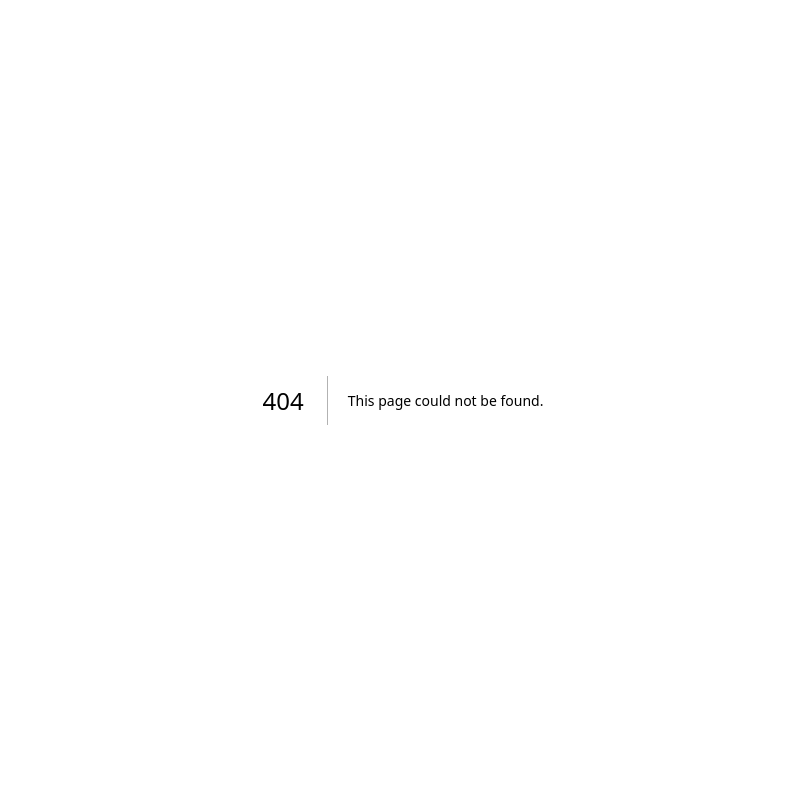
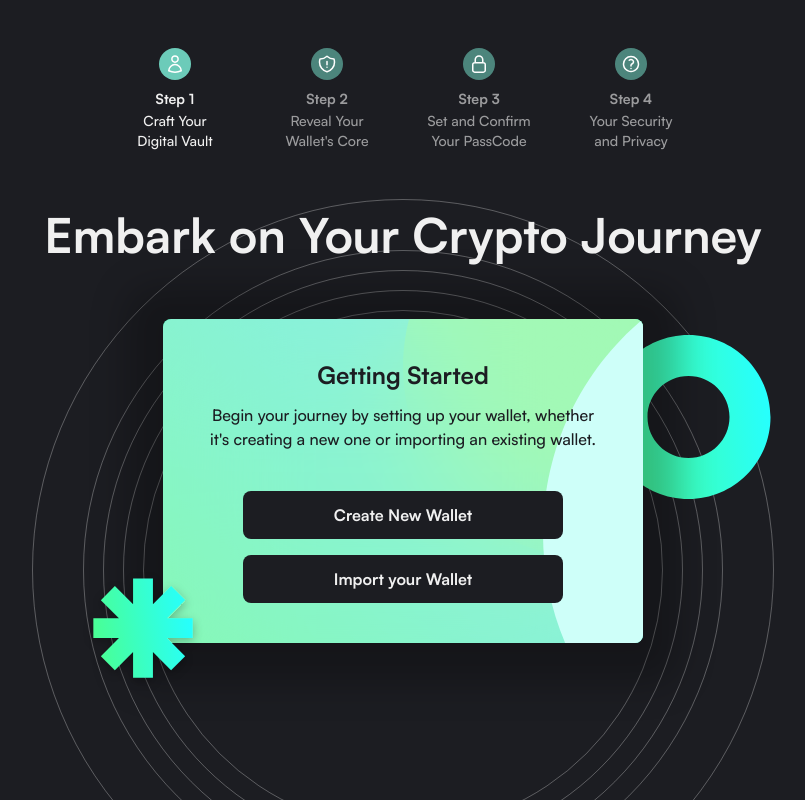
Before and after one commit to AnoyRC/eminence-wallet, a Next.js app: page /onboard in a window 1280 px wide. Before the commit this address had no page. Shown: the whole page, without its empty margins (237-1042 px from the left). Built offline with nearby package versions, Linux system fonts and the light colour scheme.

Commit message:
add onboard page and sections

```diff
--- /dev/null
+++ b/app/(userManagement)/(steps)/layout.js
@@ -0,0 +1,30 @@
+import Image from 'next/image';
+
+import DynamicHeading from '@/components/layout/userManagement/onboard/DynamicHeading';
+import Steps from '@/components/layout/userManagement/onboard/Steps';
+import UserForm from '@/components/layout/userManagement/UserForm';
+
+export const metadata = {
+  title: 'Eminence | On Board',
+  description: 'Generated by create next app',
+};
+
+export default function StepsLayout({ children }) {
+  return (
+    <section className="bg-primary-black py-10 min-h-screen overflow-hidden">
+      <Steps />
+
+      <div className="flex flex-col items-center mt-10 relative">
+        <Image
+          src="/images/userManagement/form-bg-circles.svg"
+          width={742}
+          height={742}
+          alt=""
+          className="absolute top-0 left-[50%] transform -translate-x-1/2"
+        />
+        <DynamicHeading />
+        <UserForm>{children}</UserForm>
+      </div>
+    </section>
+  );
+}
--- /dev/null
+++ b/app/(userManagement)/(steps)/loading.js
@@ -0,0 +1,6 @@
+import LoadingAnimation from '@/components/LoadingAnimation';
+
+const loading = () => {
+  return <LoadingAnimation width={'w-screen'} height={'h-screen'} />;
+};
+export default loading;
--- /dev/null
+++ b/app/(userManagement)/(steps)/onboard/layout.js
@@ -0,0 +1,8 @@
+export const metadata = {
+  title: 'Eminence | On Board',
+  description: 'Generated by create next app',
+};
+
+export default function OnBoardLayout({ children }) {
+  return <>{children}</>;
+}
--- /dev/null
+++ b/app/(userManagement)/(steps)/onboard/loading.js
@@ -0,0 +1,14 @@
+import LoadingAnimation from '@/components/LoadingAnimation';
+
+const loading = () => {
+  return (
+    <LoadingAnimation
+      width={'w-full'}
+      height={'h-full'}
+      size={80}
+      background={'bg-transparent'}
+    />
+  );
+};
+
+export default loading;
--- /dev/null
+++ b/app/(userManagement)/(steps)/onboard/page.js
@@ -0,0 +1,9 @@
+import DynamicForm from '@/components/layout/userManagement/onboard/DynamicForm';
+
+export default function OnBoard() {
+  return (
+    <>
+      <DynamicForm />
+    </>
+  );
+}
--- /dev/null
+++ b/app/(userManagement)/loading.js
@@ -0,0 +1,7 @@
+import LoadingAnimation from '@/components/LoadingAnimation';
+
+const loading = () => {
+  return <LoadingAnimation width={'w-screen'} height={'h-screen'} />;
+};
+
+export default loading;
```
